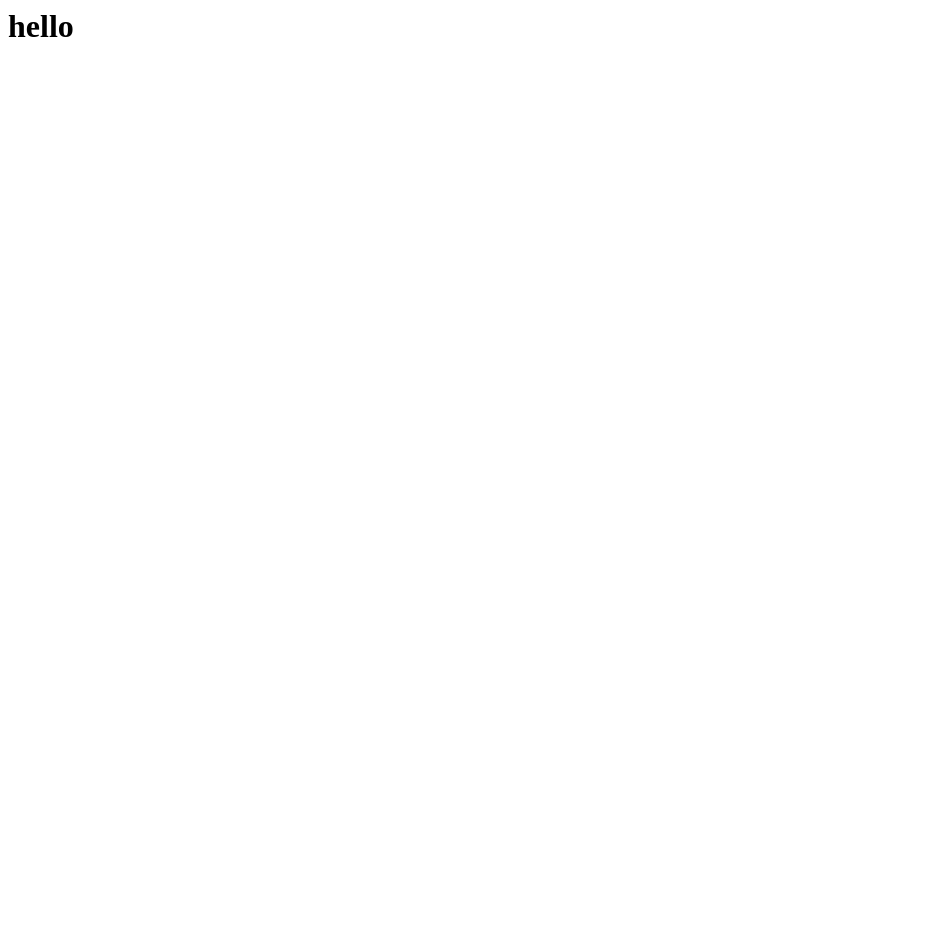
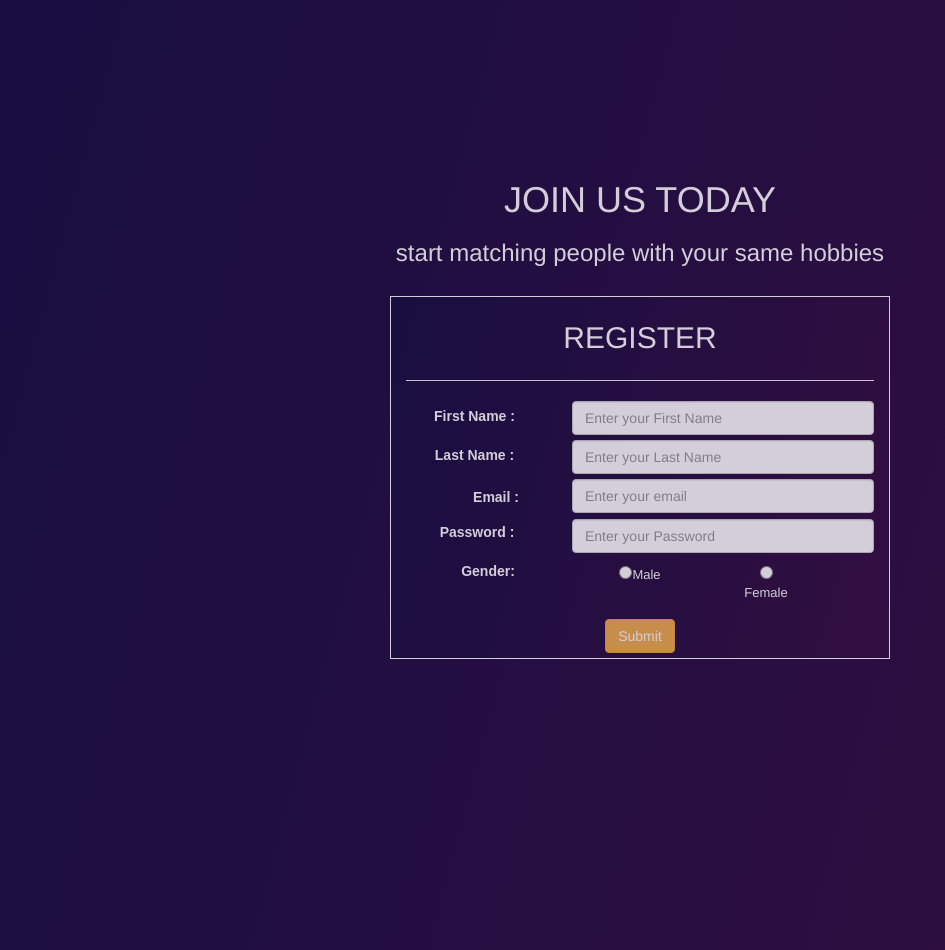
Before and after one commit to filpgc/Django-Matching-Site, a Django app: page / in a window 1280 px wide. Before the commit the part shown is almost empty. Shown: the whole page, without its empty margins (0-945 px from the left). Before the commit the page ends 37 px from the top, so only its background shows below. Run offline with Django 3.2, Linux system fonts and the light colour scheme; some libraries are stand-ins or nearby versions.

Commit message:
Bootstrap register page

```diff
--- /dev/null
+++ b/matchingsite/mainapp/static/styles.css
@@ -0,0 +1,144 @@
+/*-----Background-----*/
+
+body{
+     background-image: linear-gradient(285deg, #340e41, #180e41 );
+	 background-repeat:no-repeat;
+	 background-size:cover;
+	 width:100%;
+	 height:100vh;
+	 overflow:auto;
+     font-family:Roboto,sans-serif;
+
+}
+
+/*-----for border----*/
+.container{
+     background-image: linear-gradient(285deg, #340e41, 	#180e41 );
+     border-style: 1px solid grey;
+     margin: 0 auto;
+     text-align: center;
+     opacity: 0.8;
+    border: 1px solid white;
+     margin-top: 30px;
+     max-width: 500px;
+     padding-top: 10px;
+     height: 363px;
+
+}
+
+.welcome{
+     color: white;
+     margin: 0 auto;
+     text-align: center;
+    margin-top:150px;
+     opacity: 0.8;
+     max-width: 700px;
+     padding-top: 10px;
+
+}
+/*--- for label of first and last name---*/
+.lastname{
+	 margin-left: 1px;
+     font-family: sans-serif;
+     font-size: 14px;
+     color: white;
+     margin-top: 10px;
+}
+.firstname{
+	 margin-left: 1px;
+     font-family: sans-serif;
+     font-size: 14px;
+     color: white;
+     margin-top: 5px;
+}
+#lname{
+	 margin-top:5px;
+}
+
+
+/*---for heading-----*/
+.heading{
+	 text-decoration:bold;
+	 text-align : center;
+	 font-size:30px;
+	 color:white;
+	 padding-top:10px;
+}
+/*-------for email----------*/
+  /*------label----*/
+#email{
+	  margin-top: 5px;
+}
+/*-----------for Password--------*/
+     /*-------label-----*/
+.mail{
+	 margin-left: 44px;
+     font-family: sans-serif;
+     color: white;
+     font-size: 14px;
+     margin-top: 13px;
+}
+.pass{
+	 color: white;
+     margin-top: 9px;
+     font-size: 14px;
+     font-family: sans-serif;
+     margin-left: 6px;
+     margin-top: 9px;
+}
+#password{
+ margin-top: 6px;
+}
+/*------------for phone Number--------*/
+      /*----------label--------*/
+.pno{
+	 font-size: 18px;
+     margin-left: -13px;
+     margin-top: 10px;
+     color: #ff9;
+
+}
+
+/*--------------for Gender---------------*/
+     /*--------------label---------*/
+.gender {
+	 color: white;
+     font-family: sans-serif;
+     font-size: 14px;
+     margin-left: 28px;
+     margin-top: 8px;
+}
+
+     /*---------- for Input type--------*/
+.col-xs-4.male{
+	 color: white;
+     font-size: 13px;
+     margin-top: 9px;
+     padding-bottom: 16px;
+}
+.col-xs-4.female {
+     color: white;
+     font-size: 13px;
+     margin-top: 9px;
+     padding-bottom: 16px;
+	 padding-right: 95px;
+}
+/*------------For submit button---------*/
+.sbutton{
+	 color: white;
+     font-size: 20px;
+     border: 1px solid white;
+     background-color: #080808;
+     width: 32%;
+     margin-left: 41%;
+     margin-top: 16px;
+	 box-shadow: 0px 2px 2px 0px white;
+
+   }
+.btn.btn-warning:hover {
+    box-shadow: 2px 1px 2px 3px #99ccff;
+	background:#5900a6;
+	color:#fff;
+	transition: background-color 1.15s ease-in-out,border-color 1.15s ease-in-out,box-shadow 1.15s ease-in-out;
+
+}
--- a/matchingsite/mainapp/templates/mainapp/index.html
+++ b/matchingsite/mainapp/templates/mainapp/index.html
@@ -1,7 +1,98 @@
 <!-- Dom-->
 {% load staticfiles %}
 
+
+<!------ Include the above in your HEAD tag ---------->
+
+<!Doctype html>
 <html>
-<h1> hello</h1>
+<head>
+     <meta charset="UTF-8">
+     <title>Registration Form</title>
+     	<meta name="viewport" content="width=device-width, initial-scale=1">
+	<link rel="stylesheet" href="../../static/styles.css">
+    <link href="//netdna.bootstrapcdn.com/bootstrap/3.0.3/css/bootstrap.min.css" rel="stylesheet" id="bootstrap-css">
+    <script src="//netdna.bootstrapcdn.com/bootstrap/3.0.3/js/bootstrap.min.js"></script>
+    <script src="//cdnjs.cloudflare.com/ajax/libs/jquery/3.2.1/jquery.min.js"></script>
+    <link rel="stylesheet" type="text/css" href="{% static 'mainapp/styles.css' %}" />
 
+</head>
+<body>
+<div class="welcome">
+     <h1>JOIN US TODAY</h1>
+     <h3> start matching people with your same hobbies</h3>
+ </div>
+ <div class="container">
+ <!---heading---->
+     <header class="heading"> REGISTER</header><hr></hr>
+	<!---Form starting---->
+	<div class="row ">
+	 <!--- For Name---->
+         <div class="col-sm-12">
+             <div class="row">
+			     <div class="col-xs-4">
+          	         <label class="firstname">First Name :</label> </div>
+		         <div class="col-xs-8">
+		             <input type="text" name="fname" id="fname" placeholder="Enter your First Name" class="form-control ">
+             </div>
+		      </div>
+		 </div>
+
+
+         <div class="col-sm-12">
+		     <div class="row">
+			     <div class="col-xs-4">
+                     <label class="lastname">Last Name :</label></div>
+				<div class ="col-xs-8">
+		             <input type="text" name="lname" id="lname" placeholder="Enter your Last Name" class="form-control last">
+                </div>
+		     </div>
+		 </div>
+     <!-----For email---->
+		 <div class="col-sm-12">
+		     <div class="row">
+			     <div class="col-xs-4">
+		             <label class="mail" >Email :</label></div>
+			     <div class="col-xs-8"	>
+			          <input type="email" name="email"  id="email"placeholder="Enter your email" class="form-control" >
+		         </div>
+		     </div>
+		 </div>
+	 <!-----For Password and confirm password---->
+          <div class="col-sm-12">
+		         <div class="row">
+				     <div class="col-xs-4">
+		 	              <label class="pass">Password :</label></div>
+				  <div class="col-xs-8">
+			             <input type="password" name="password" id="password" placeholder="Enter your Password" class="form-control">
+				 </div>
+          </div>
+		  </div>
+
+     <!-----------For Phone number-------->
+         <div class="col-sm-12">
+		     <div class ="row">
+                 <div class="col-xs-4 ">
+			       <label class="gender">Gender:</label>
+				 </div>
+
+			     <div class="col-xs-4 male">
+				     <input type="radio" name="gender"  id="gender" value="boy">Male</input>
+				 </div>
+
+				 <div class="col-xs-4 female">
+				     <input type="radio"  name="gender" id="gender" value="girl" >Female</input>
+			     </div>
+
+		  	 </div>
+		     <div class="col-sm-12">
+		         <div class="btn btn-warning">Submit</div>
+		   </div>
+		 </div>
+	 </div>
+
+
+</div>
+
+</body>
 </html>
```
Also changed, not shown: 4 other files.
